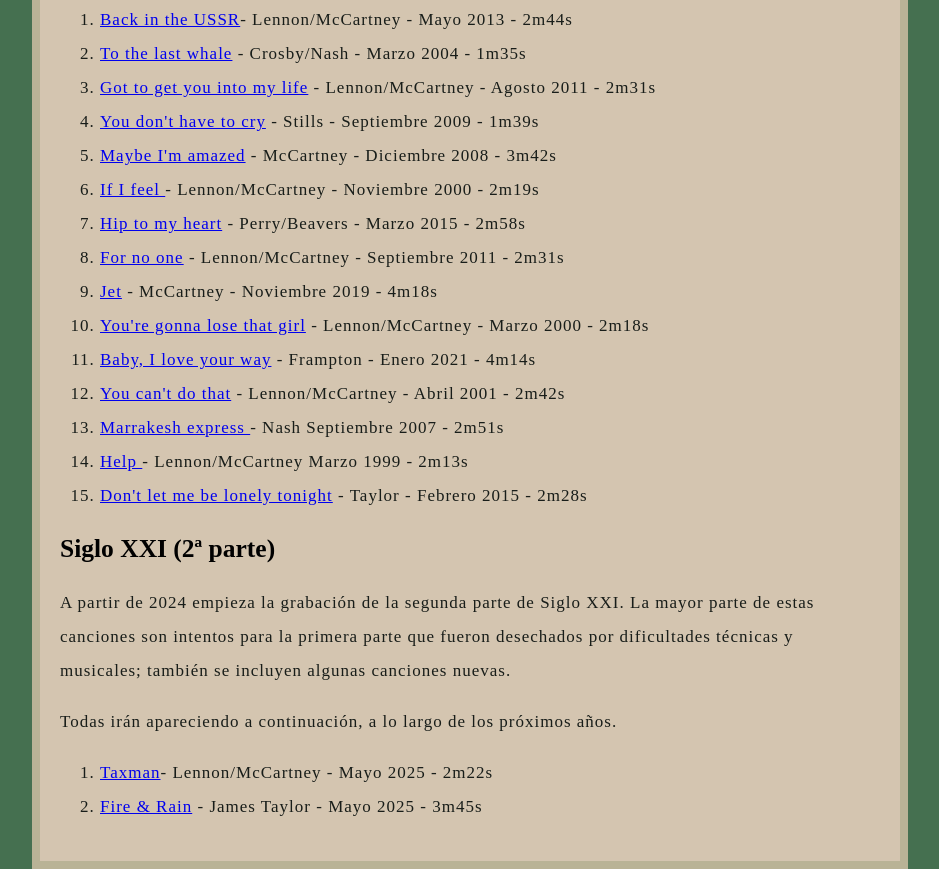
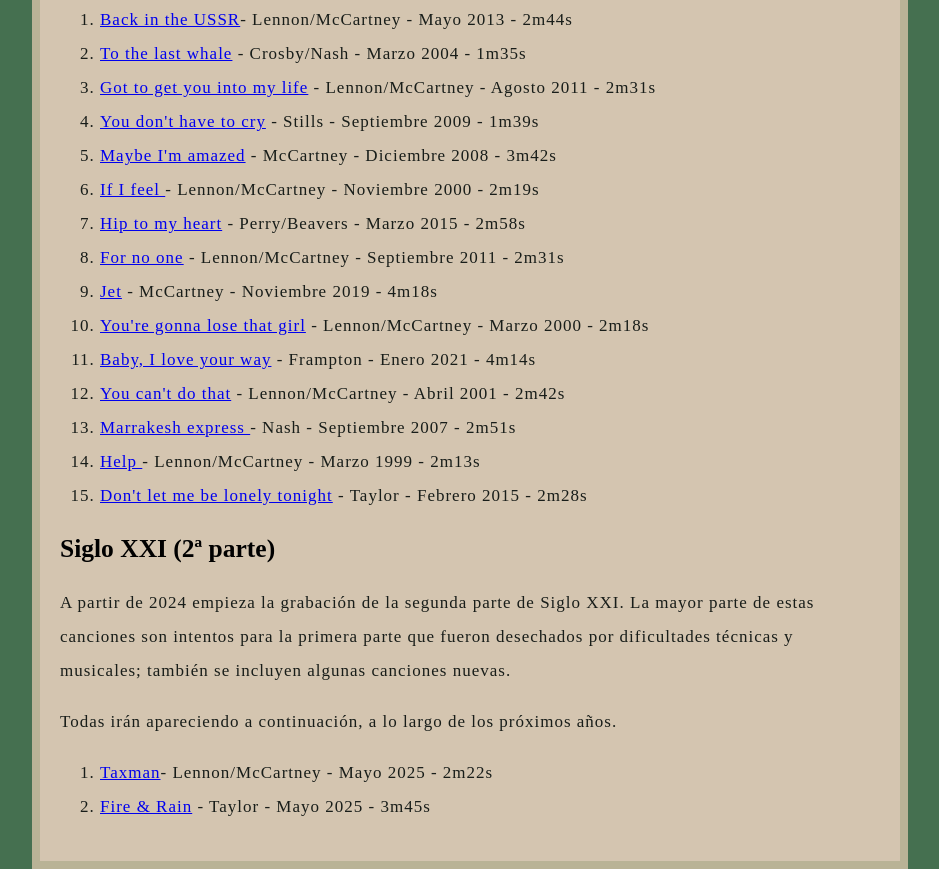
Before and after one commit to blit-blit/Canciones, a plain HTML site: page index.html in a window 1280 px wide. Shown: the part 1094-1963 px from the top of the page, without its empty margins (170-1109 px from the left). Drawn offline with Linux system fonts and the light colour scheme; a web font is replaced by a local one.

Commit message:
Add files via upload

```diff
--- a/index.html
+++ b/index.html
@@ -58,8 +58,8 @@
         <li> <a href="wma/pista10.wma">You're gonna lose that girl</a> - Lennon/McCartney - Marzo 2000 - 2m18s</li>
         <li> <a href="wma/pista11.wma">Baby, I love your way</a> - Frampton - Enero 2021 - 4m14s</li>
         <li> <a href="wma/pista12.wma">You can't do that</a> - Lennon/McCartney - Abril 2001 - 2m42s</li>
-        <li> <a href="wma/pista13.wma">Marrakesh express </a>- Nash Septiembre 2007 - 2m51s</li>
-        <li> <a href="wma/pista14.wma">Help </a>- Lennon/McCartney Marzo 1999 - 2m13s</li>
+        <li> <a href="wma/pista13.wma">Marrakesh express </a>- Nash - Septiembre 2007 - 2m51s</li>
+        <li> <a href="wma/pista14.wma">Help </a>- Lennon/McCartney - Marzo 1999 - 2m13s</li>
         <li> <a href="wma/pista15.wma">Don't let me be lonely tonight</a> - Taylor - Febrero 2015 - 2m28s</li>
     </ol>
  <h2> Siglo XXI (2ª parte)</h2>
@@ -69,7 +69,7 @@
 
       <ol>
         <li> <a href="wma/pista16.wma"> Taxman</a>- Lennon/McCartney - Mayo 2025 - 2m22s</a></li>
-        <li><a href="wma/pista17.wma">Fire & Rain</a> - James Taylor - Mayo 2025 - 3m45s</li>
+        <li><a href="wma/pista17.wma">Fire & Rain</a> - Taylor - Mayo 2025 - 3m45s</li>
 
 <!--<p>versionesjlbl@ya.com</p>-->
 </body>
```
